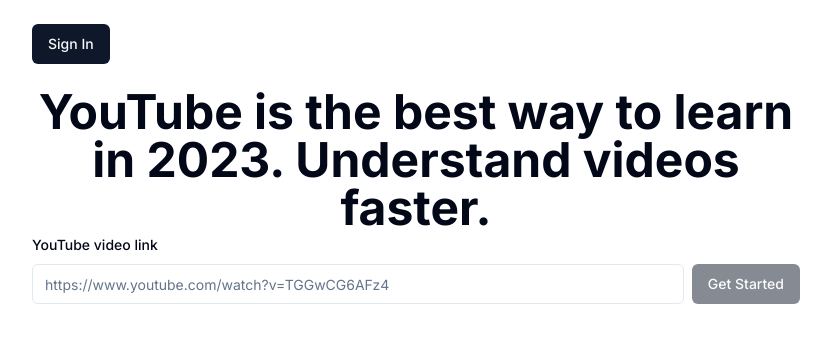
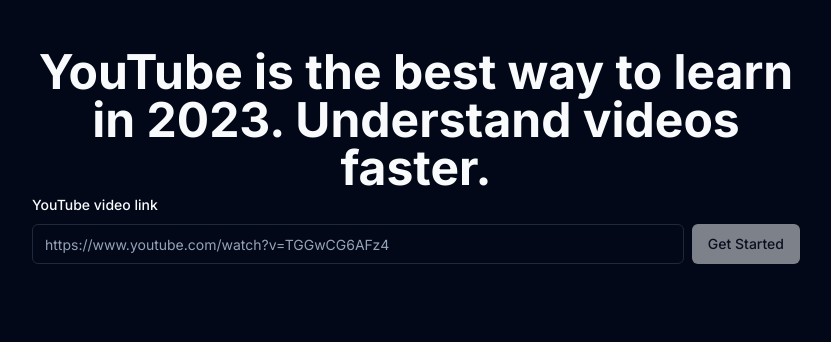
Before and after one commit to dylanreedx/knowledgebase-gpt, a Next.js app: page / in a window 1280 px wide. Shown: the top 342 px of the page, without its empty margins (224-1055 px from the left). Built offline with nearby package versions, Linux system fonts and the light colour scheme; no server answers.

Commit message:
dark and better navigation

```diff
--- a/src/app/globals.css
+++ b/src/app/globals.css
@@ -4,34 +4,34 @@
 
 @layer base {
   :root {
-    --background: 0 0% 100%;
-    --foreground: 222.2 84% 4.9%;
+    --background: 222.2 84% 4.9%;
+    --foreground: 210 40% 98%;
 
-    --muted: 210 40% 96.1%;
-    --muted-foreground: 215.4 16.3% 46.9%;
+    --muted: 217.2 32.6% 17.5%;
+    --muted-foreground: 215 20.2% 65.1%;
 
-    --popover: 0 0% 100%;
-    --popover-foreground: 222.2 84% 4.9%;
+    --popover: 222.2 84% 4.9%;
+    --popover-foreground: 210 40% 98%;
 
-    --card: 0 0% 100%;
-    --card-foreground: 222.2 84% 4.9%;
+    --card: 222.2 84% 4.9%;
+    --card-foreground: 210 40% 98%;
 
-    --border: 214.3 31.8% 91.4%;
-    --input: 214.3 31.8% 91.4%;
+    --border: 217.2 32.6% 17.5%;
+    --input: 217.2 32.6% 17.5%;
 
-    --primary: 222.2 47.4% 11.2%;
-    --primary-foreground: 210 40% 98%;
+    --primary: 210 40% 98%;
+    --primary-foreground: 222.2 47.4% 11.2%;
 
-    --secondary: 210 40% 96.1%;
-    --secondary-foreground: 222.2 47.4% 11.2%;
+    --secondary: 217.2 32.6% 17.5%;
+    --secondary-foreground: 210 40% 98%;
 
-    --accent: 210 40% 96.1%;
-    --accent-foreground: 222.2 47.4% 11.2%;
+    --accent: 217.2 32.6% 17.5%;
+    --accent-foreground: 210 40% 98%;
 
-    --destructive: 0 84.2% 60.2%;
-    --destructive-foreground: 210 40% 98%;
+    --destructive: 0 62.8% 30.6%;
+    --destructive-foreground: 0 85.7% 97.3%;
 
-    --ring: 215 20.2% 65.1%;
+    --ring: 217.2 32.6% 17.5%;
 
     --radius: 0.5rem;
   }
--- a/src/app/page.tsx
+++ b/src/app/page.tsx
@@ -14,12 +14,10 @@
   return (
     <main className='max-w-3xl mx-auto'>
       <header className='flex justify-between items-center py-6'>
-        {!isSignedIn ? (
-          <Link href='/sign-up'>
-            <Button>Sign In</Button>
+        {isSignedIn && (
+          <Link href='/dashboard'>
+            <Button>Go to Dashboard</Button>
           </Link>
-        ) : (
-          <SignOutButton />
         )}
       </header>
 
```
